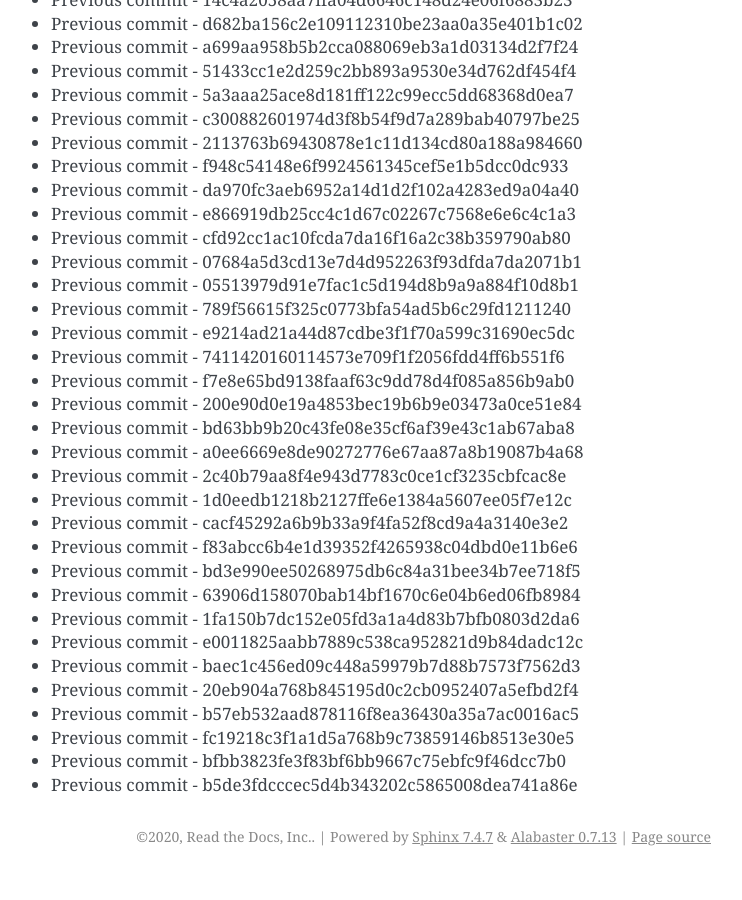
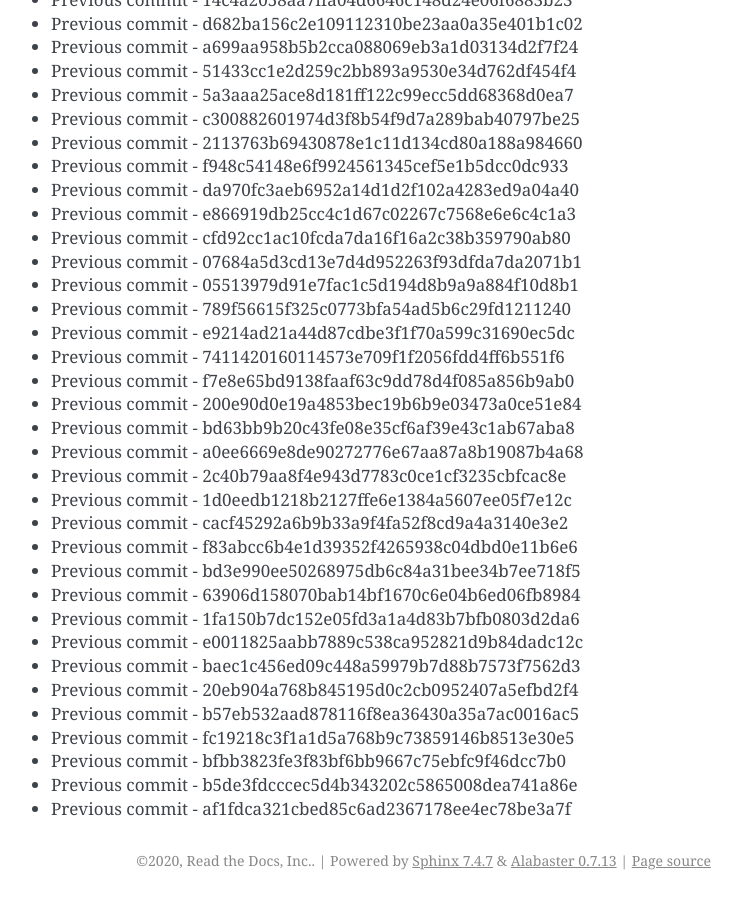
Before and after one commit to readthedocs/rtd-git-stresstest, a Sphinx documentation site: the page built from docs/updates.rst, in a window 1280 px wide and 900 px high, scrolled down 68572 px. Shown: the whole window, without its empty margins (399-1141 px from the left). Built offline with Sphinx 7.4.7, drawn with Linux system fonts in a browser that asks for light colours; before the commit the page ends 69448 px from its top, so only the background shows below that.

Commit message:
Generating commit from previous: af1fdca321cbed85c6ad2367178ee4ec78be3a7f

```diff
--- a/docs/updates.rst
+++ b/docs/updates.rst
@@ -2913,3 +2913,4 @@ It can be tested for any performance characteristics.
 * Previous commit - fc19218c3f1a1d5a768b9c73859146b8513e30e5
 * Previous commit - bfbb3823fe3f83bf6bb9667c75ebfc9f46dcc7b0
 * Previous commit - b5de3fdcccec5d4b343202c5865008dea741a86e
+* Previous commit - af1fdca321cbed85c6ad2367178ee4ec78be3a7f
```
